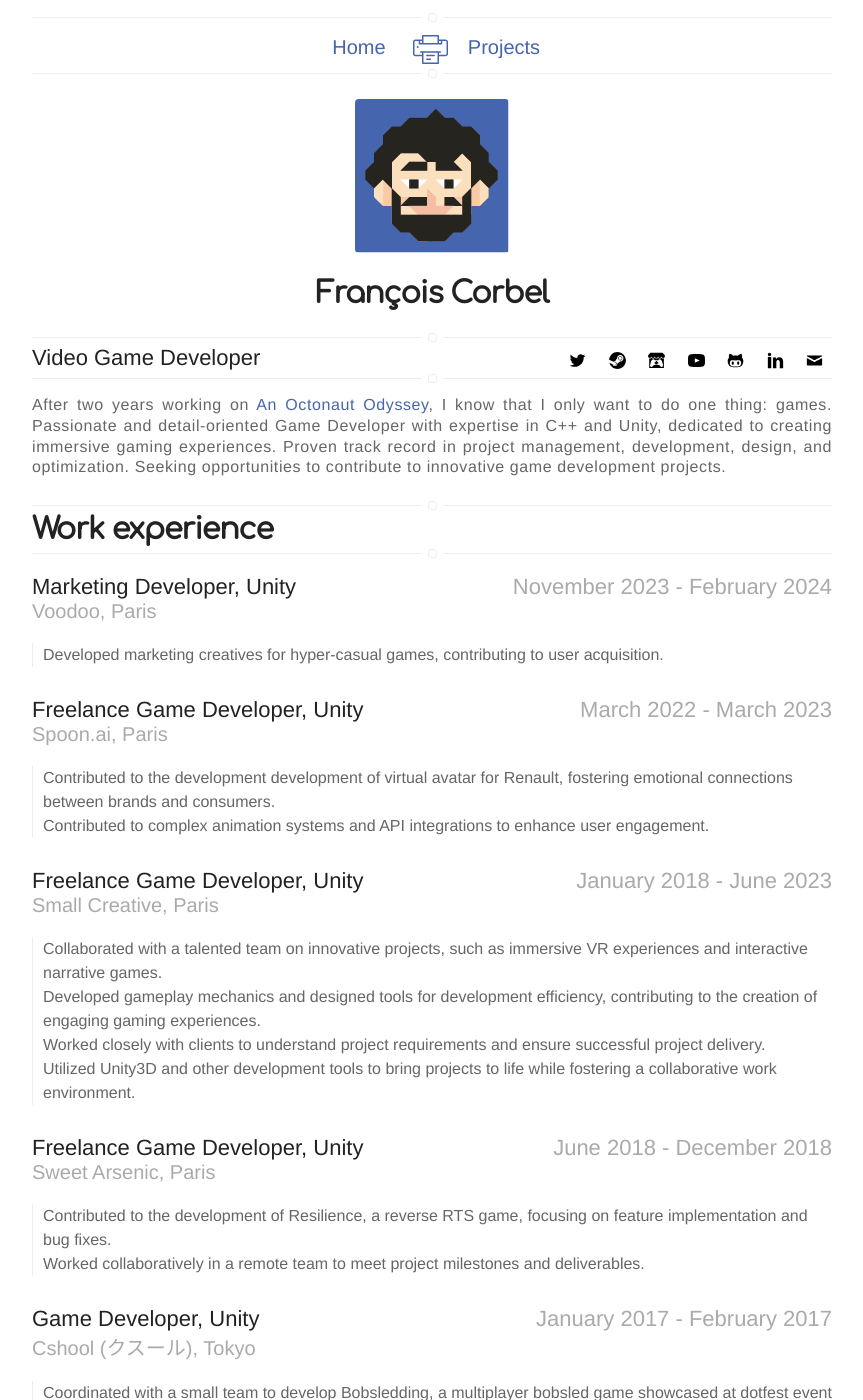
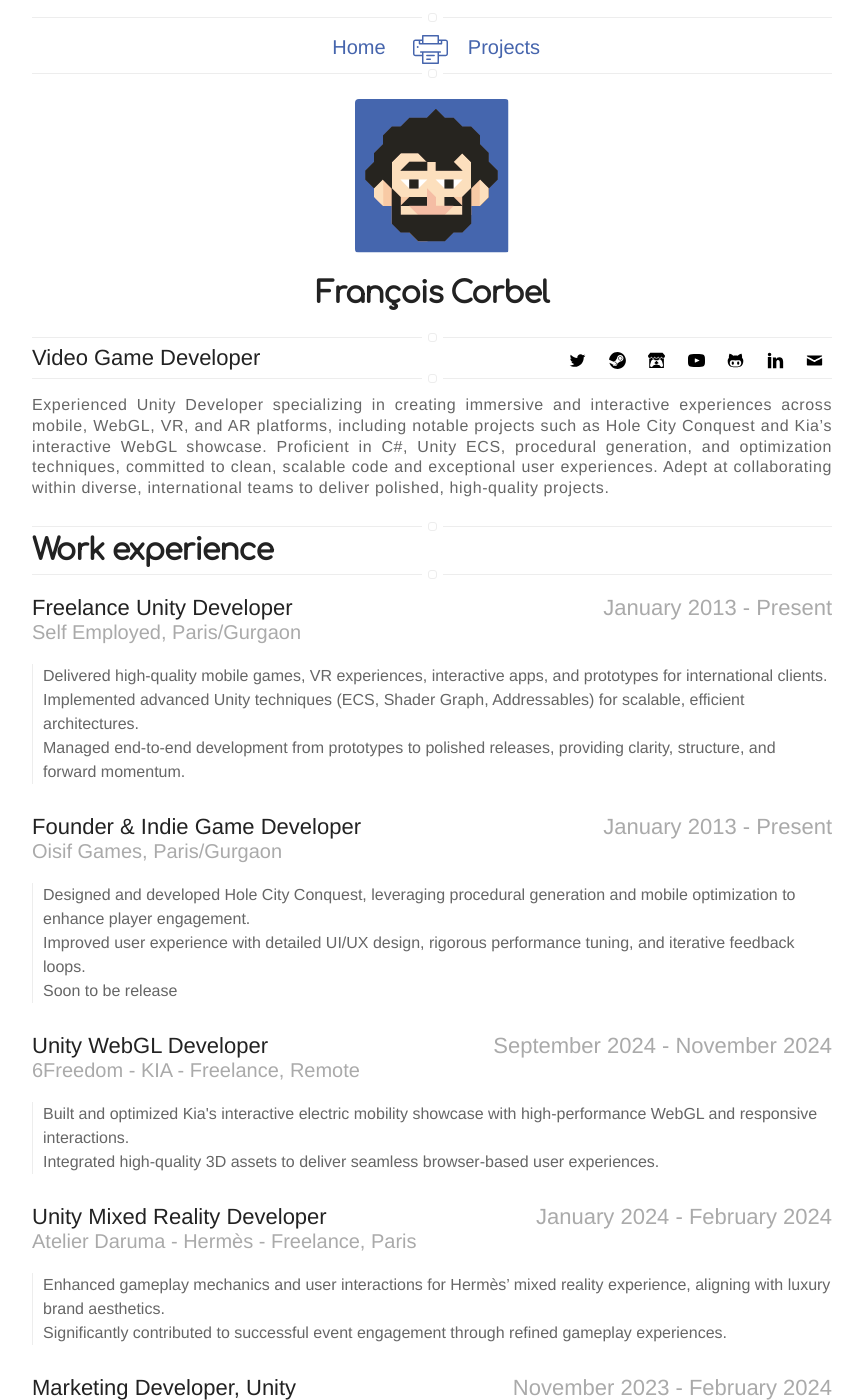
Before and after one commit to fcvalise/fcvalise.github.io, a Jekyll site: the page built from resume.html, in a window 1280 px wide and 1400 px high. Shown: the whole window, without its empty margins (208-1071 px from the left). Built offline with Jekyll 4.4.1, drawn with Linux system fonts in a browser that asks for light colours; nearby versions of some CDN libraries; some of the changed text lies outside the part shown.

Commit message:
Update resume

```diff
--- a/_includes/resume.html
+++ b/_includes/resume.html
@@ -10,11 +10,7 @@
         <h2>Video Game Developer</h2>
         <div class="right"> {% include social-links.html %}</div>
         {% include hr-custom.html %}
-        <p> After two years working on <a alt="anoctonautodyssey.com" href="https://anoctonautodyssey.com"
-                target="_blank">An Octonaut Odyssey</a>,
-            I know that I only want to do one thing: games.
-            Passionate and detail-oriented Game Developer with expertise in C++ and Unity, dedicated to creating immersive gaming experiences. Proven track record in project management, development, design, and optimization. Seeking opportunities to contribute to innovative game development projects.
-        </p>
+        <p> Experienced Unity Developer specializing in creating immersive and interactive experiences across mobile, WebGL, VR, and AR platforms, including notable projects such as Hole City Conquest and Kia’s interactive WebGL showcase. Proficient in C#, Unity ECS, procedural generation, and optimization techniques, committed to clean, scalable code and exceptional user experiences. Adept at collaborating within diverse, international teams to deliver polished, high-quality projects. </p>
     </div>
 
 
@@ -24,6 +20,68 @@
         {% include hr-custom.html %}
 
         <div class="elem">
+            <a alt="none" href="{{site.url}}/none" target="_blank">
+                <h2 class="title">Freelance Unity Developer</h2>
+                <h2 class="date">January 2013 - Present</h2>
+                <h3>Self Employed, Paris/Gurgaon</h3>
+
+                <p>
+                <ul>
+                    <li>Delivered high-quality mobile games, VR experiences, interactive apps, and prototypes for international clients.</li>
+                    <li>Implemented advanced Unity techniques (ECS, Shader Graph, Addressables) for scalable, efficient architectures.</li>
+                    <li>Managed end-to-end development from prototypes to polished releases, providing clarity, structure, and forward momentum.</li>
+                </ul>
+                </p>
+            </a>
+        </div>
+
+        <div class="elem">
+            <a alt="none" href="{{site.url}}/hole" target="_blank">
+                <h2 class="title">Founder & Indie Game Developer</h2>
+                <h2 class="date">January 2013 - Present</h2>
+                <h3>Oisif Games, Paris/Gurgaon</h3>
+
+                <p>
+                <ul>
+                    <li>Designed and developed Hole City Conquest, leveraging procedural generation and mobile optimization to enhance player engagement.</li>
+                    <li>Improved user experience with detailed UI/UX design, rigorous performance tuning, and iterative feedback loops.</li>
+                    <li>Soon to be release</li>
+                </ul>
+                </p>
+            </a>
+        </div>
+
+        <div class="elem">
+            <a alt="6Freedom" href="{{site.url}}/kia" target="_blank">
+                <h2 class="title">Unity WebGL Developer</h2>
+                <h2 class="date">September 2024 - November 2024</h2>
+                <h3>6Freedom - KIA - Freelance, Remote</h3>
+
+                <p>
+                    <ul>
+                        <li>Built and optimized Kia's interactive electric mobility showcase with high-performance WebGL and responsive interactions.</li>
+                        <li>Integrated high-quality 3D assets to deliver seamless browser-based user experiences.</li>
+                    </ul>
+                </p>
+            </a>
+        </div>
+
+        <div class="elem">
+            <a alt="Hermes" href="{{site.url}}/Hermes/" target="_blank">
+                <h2 class="title">Unity Mixed Reality Developer</h2>
+                <h2 class="date">January 2024 - February 2024</h2>
+                <h3>Atelier Daruma - Hermès - Freelance, Paris</h3>
+
+                <p>
+                <ul>
+                    <li>Enhanced gameplay mechanics and user interactions for Hermès’ mixed reality experience, aligning with luxury brand aesthetics.</li>
+                    <li>Significantly contributed to successful event engagement through refined gameplay experiences.</li>
+                </ul>
+                </p>
+            </a>
+        </div>
+
+        <div class="elem">
             <a alt="voodoo" href="{{site.url}}/none" target="_blank">
                 <h2 class="title">Marketing Developer, Unity</h2>
                 <h2 class="date">November 2023 - February 2024</h2>
@@ -31,31 +89,31 @@
 
                 <p>
                 <ul>
-                        <li>Developed marketing creatives for hyper-casual games, contributing to user acquisition.</li>
+                    <li>Created effective marketing creatives for hyper-casual games, positively impacting user acquisition and retention.</li>
                 </ul>
                 </p>
             </a>
         </div>
 
         <div class="elem">
-            <a alt="spoon" href="{{site.url}}/none" target="_blank">
+            <a alt="spoon" href="{{site.url}}/spoon/" target="_blank">
                 <h2 class="title">Freelance Game Developer, Unity</h2>
                 <h2 class="date">March 2022 - March 2023</h2>
                 <h3>Spoon.ai, Paris</h3>
 
                 <p>
                     <ul>
-                        <li>Contributed to the development development of virtual avatar for Renault, fostering emotional connections between brands and consumers.</li>
-                        <li>Contributed to complex animation systems and API integrations to enhance user engagement.</li>
+                        <li>Contributed to the development of virtual avatars, including complex animation systems and API integration for major brands such as Renault.</li>
+                        <li>Enhanced customer engagement through emotionally compelling virtual experiences.</li>
                     </ul>
                 </p>
             </a>
         </div>
 
         <div class="elem">
-            <a alt="ayahuacsa" href="{{site.url}}/biblioquete" target="_blank">
-                <h2 class="title">Freelance Game Developer, Unity</h2>
-                <h2 class="date">January 2018 - June 2023</h2>
+            <a alt="ayahuacsa" href="{{site.url}}/biblioquete/" target="_blank">
+                <h2 class="title">Unity Game Developer</h2>
+                <h2 class="date">January 2018 - Present</h2>
                 <h3>Small Creative, Paris</h3>
 
                 <p>
@@ -63,7 +121,7 @@
                         <li>Collaborated with a talented team on innovative projects, such as immersive VR experiences and interactive narrative games.</li>
                         <li>Developed gameplay mechanics and designed tools for development efficiency, contributing to the creation of engaging gaming experiences.</li>
                         <li>Worked closely with clients to understand project requirements and ensure successful project delivery.</li>
-                        <li>Utilized Unity3D and other development tools to bring projects to life while fostering a collaborative work environment.</li>
+                        <li>Utilized Unity and other development tools to bring projects to life while fostering a collaborative work environment.</li>
                     </ul>
                 </p>
             </a>
@@ -111,6 +169,7 @@
                         <li>Implemented intricate gameplay mechanics, including generative environments and menu systems, to create a captivating gaming experience.</li>
                         <li>Managed publishing and marketing efforts, ensuring successful distribution of the game on platforms like Steam.</li>
                         <li>Collaborated closely with a small, agile team to deliver polished and engaging gaming experiences while optimizing workflows for efficiency.</li>
+                        <li>Delivered immersive multiplayer VR/AR experiences and interactive narratives.</li>
                     </ul>
                 </p>
             </ul>
```
Lines whose indentation alone changed are shown as unchanged.
